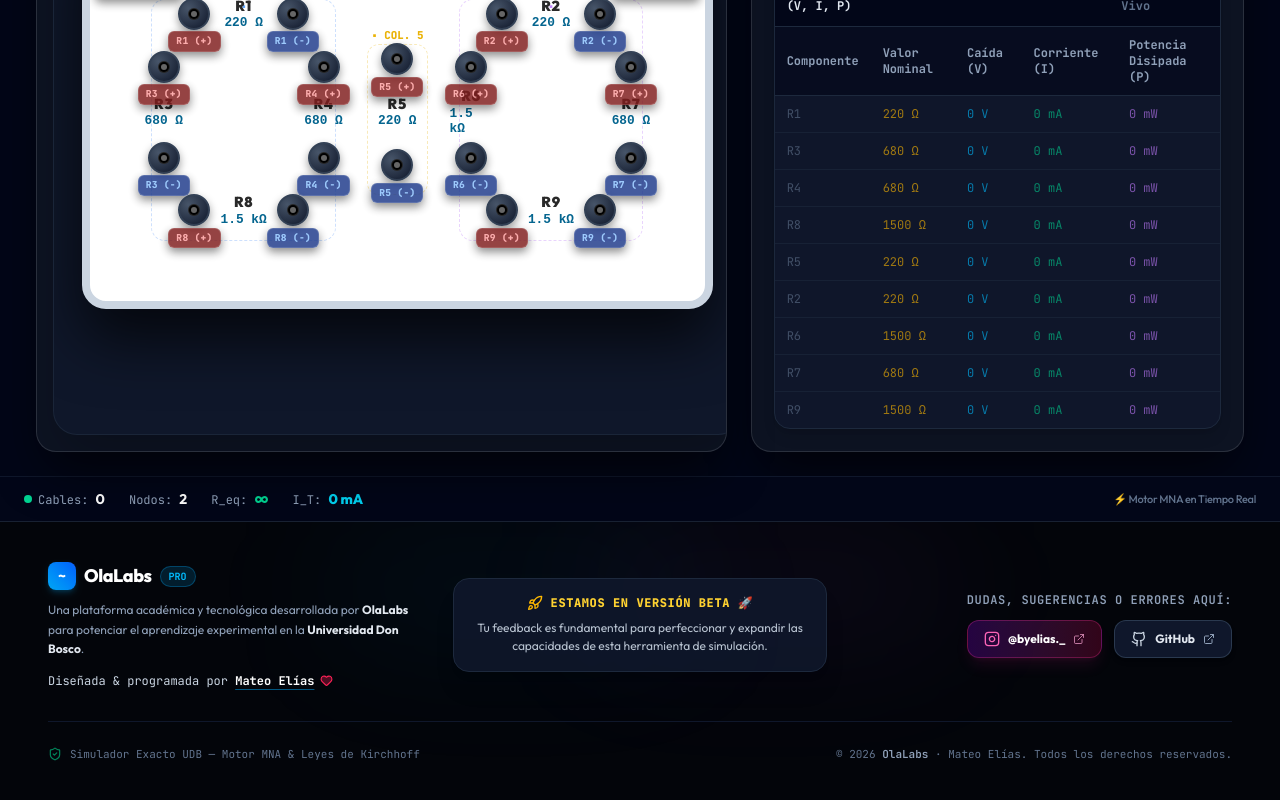
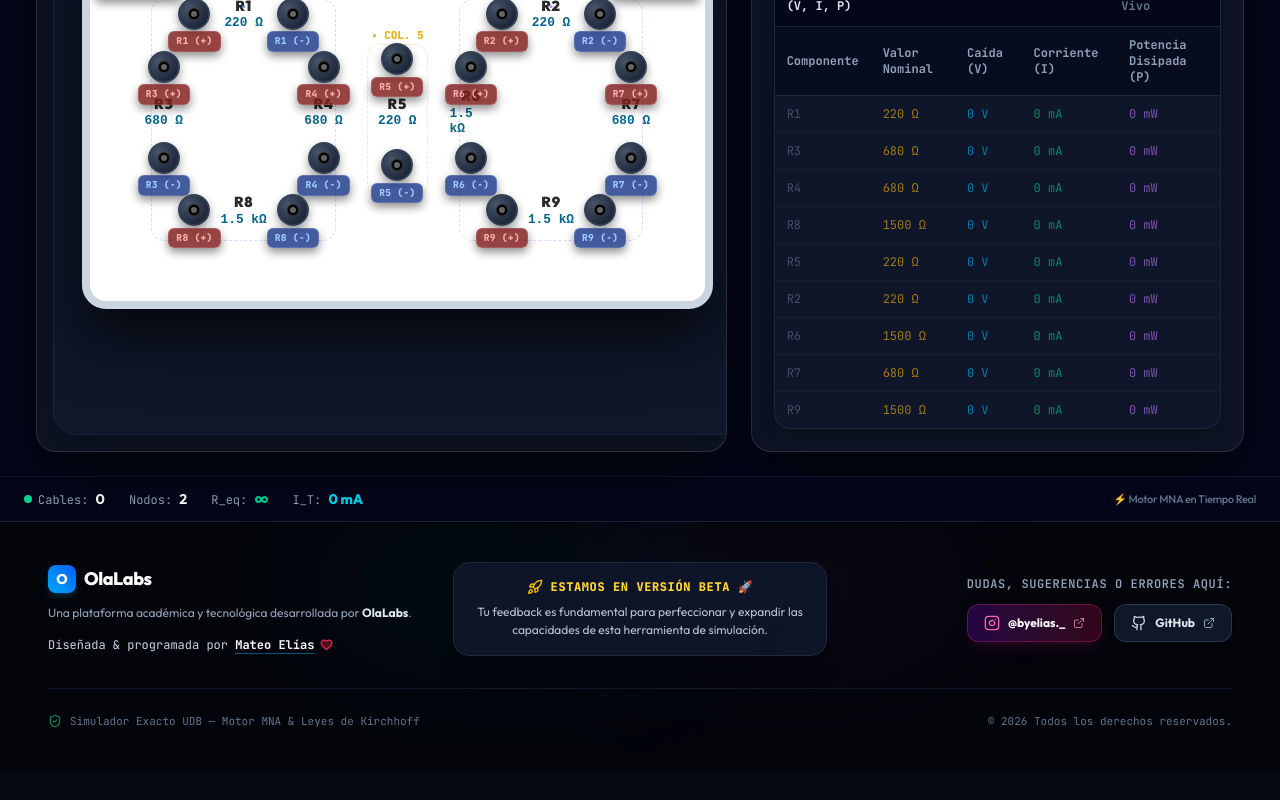
Before and after one commit to MatMT/simulador-circuitos-udb, a Next.js app: page / in a window 1280 px wide. Shown: the part 684-1484 px from the top of the page. After the commit the page ends 1454 px from the top, so only its background shows below. Built offline with nearby package versions, Linux system fonts and the light colour scheme.

Commit message:
refactor: update OlaLabs branding and simplify footer text and copyright notice

```diff
--- a/src/components/OlaLabsFooter.tsx
+++ b/src/components/OlaLabsFooter.tsx
@@ -33,18 +33,15 @@ export default function OlaLabsFooter() {
           <div className="flex flex-col items-center md:items-start text-center md:text-left gap-2.5">
             <div className="flex items-center gap-2">
               <div className="w-7 h-7 rounded-lg bg-gradient-to-tr from-sky-500 to-blue-600 flex items-center justify-center text-white font-extrabold text-sm shadow-md shadow-sky-500/20">
-                ~
+                O
               </div>
               <span className="text-white font-extrabold text-lg tracking-tight font-sans">
                 OlaLabs
               </span>
-              <span className="text-[10px] font-mono font-bold bg-sky-500/15 text-sky-400 px-2 py-0.5 rounded-full border border-sky-500/30">
-                PRO
-              </span>
             </div>
 
             <p className="text-xs text-slate-400 font-sans leading-relaxed max-w-sm">
-              Una plataforma académica y tecnológica desarrollada por <strong className="text-slate-200">OlaLabs</strong> para potenciar el aprendizaje experimental en la <strong className="text-slate-200">Universidad Don Bosco</strong>.
+              Una plataforma académica y tecnológica desarrollada por <strong className="text-slate-200">OlaLabs</strong>.
             </p>
 
             <div className="flex items-center gap-1.5 text-xs font-mono text-slate-300 mt-1">
@@ -111,7 +108,7 @@ export default function OlaLabsFooter() {
           </div>
 
           <div>
-            © {new Date().getFullYear()} <strong className="text-slate-400 font-semibold">OlaLabs</strong> · Mateo Elías. Todos los derechos reservados.
+            © {new Date().getFullYear()} Todos los derechos reservados.
           </div>
         </div>
       </div>
```
